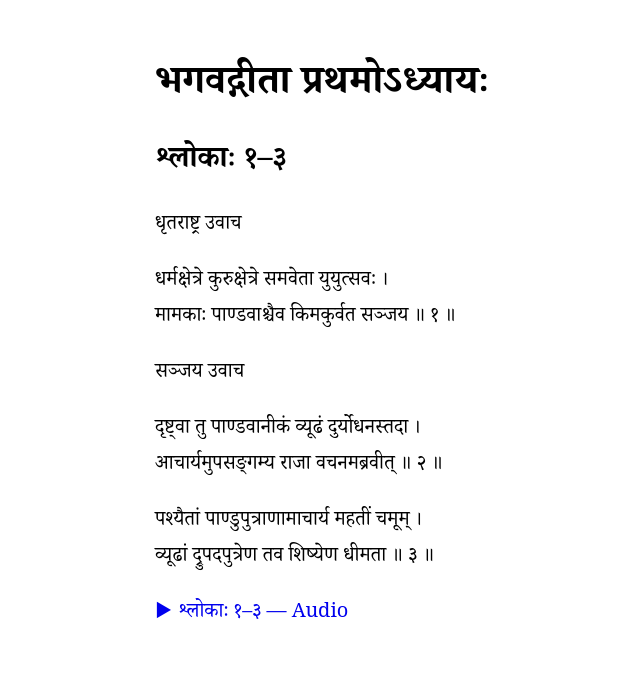
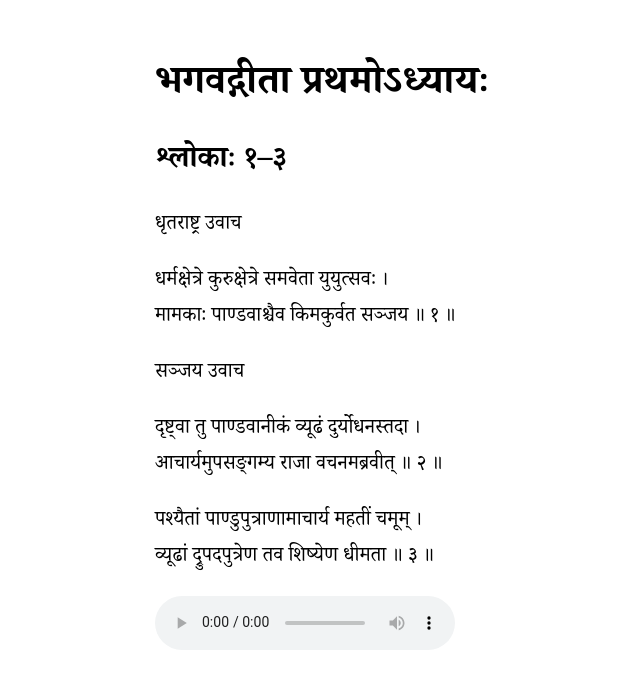
Before and after one commit to samskritaamritam/samskritaamritam, a Jekyll site: the page built from gita-test.md, in a window 1280 px wide. Shown: the top 689 px of the page, without its empty margins (60-700 px from the left). Built offline with Jekyll 4.4.1, drawn with Linux system fonts in a browser that asks for light colours.

Commit message:
Add inline Gita audio player

```diff
--- a/gita-test.md
+++ b/gita-test.md
@@ -20,4 +20,7 @@ title: भगवद्गीता प्रथमोऽध्यायः
 पश्यैतां पाण्डुपुत्राणामाचार्य महतीं चमूम् ।
 व्यूढां द्रुपदपुत्रेण तव शिष्येण धीमता ॥ ३ ॥
 
-[▶ श्लोकाः १–३ — Audio](https://drive.google.com/file/d/1H6BFgbW3fCdR3xArGh5JQGZpbO9ugoOT/view?usp=drive_link)
+<audio controls>
+  <source src="https://drive.google.com/file/d/1H6BFgbW3fCdR3xArGh5JQGZpbO9ugoOT/view?usp=drive_link" type="audio/mpeg">
+  Your browser does not support the audio element.
+</audio>
```
